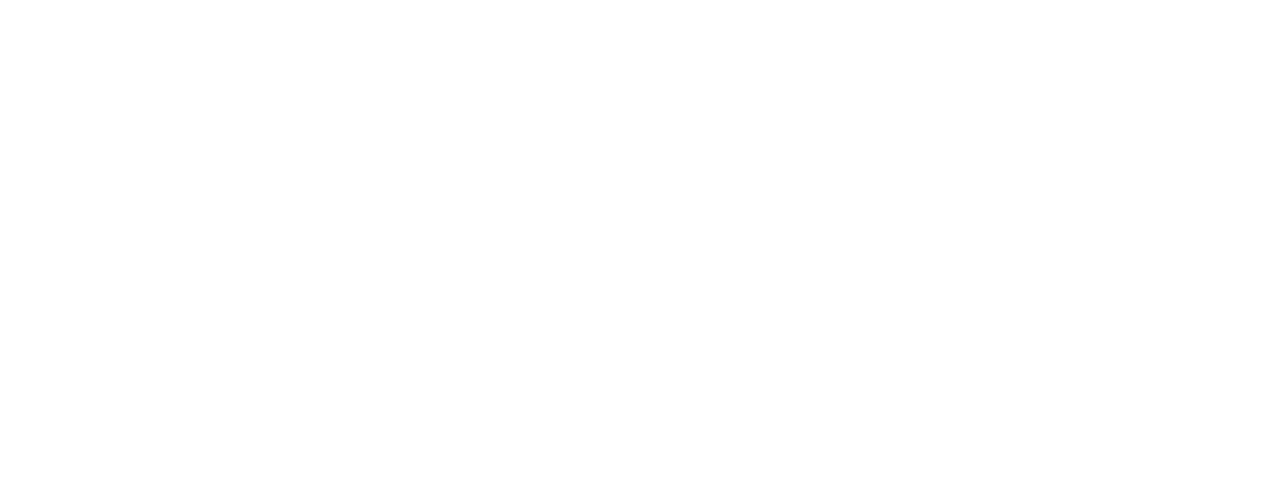
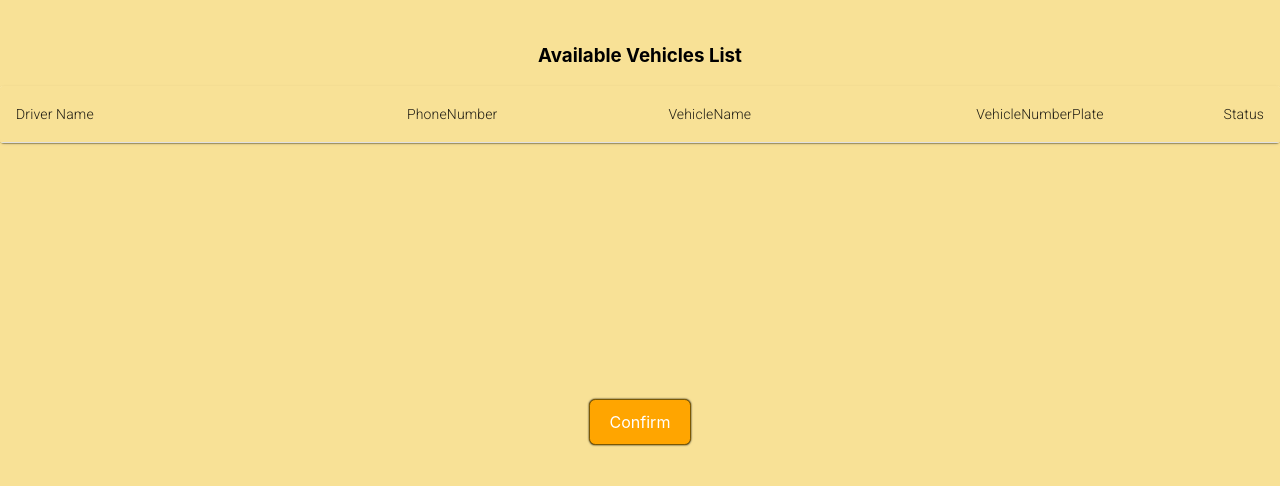
Before and after one commit to dvimukthi/cab-service-system, a React (Create React App) app: page /availablevehicles in a window 1280 px wide. Before the commit this address had no page. Shown: the top 486 px of the page. Built offline with nearby package versions, Linux system fonts and the light colour scheme; a web font is replaced by a local one.

Commit message:
AvailableVehicles

```diff
--- a/src/App.js
+++ b/src/App.js
@@ -15,6 +15,7 @@
 import AddVehicles from "./Components/Admin/Components/AddVehicles";
 import AddVehicleCategories from "./Components/Admin/Components/AddVehicleCategories";
 import Branch from "./Components/Admin/Components/Branch";
+import AvailableVehicles from "./Components/BookingComponent/BookingPopupComponents/AvailableVehicles";
 
 function App() {
   return (
@@ -30,6 +31,11 @@
         <Route path="/admin" exact element={<Admin />} />
         <Route path="/customerprofile" exact element={<CustomerProfile />} />
         <Route path="/driver" exact element={<Driver />} />
+        <Route
+          path="/availablevehicles"
+          exact
+          element={<AvailableVehicles />}
+        />
 
         <Route path="/driverlist" exact element={<DriverList />} />
         <Route path="/addvehicles" exact element={<AddVehicles />} />
--- a/src/Components/BookingComponent/BookingBody/PlaceBooking.js
+++ b/src/Components/BookingComponent/BookingBody/PlaceBooking.js
@@ -1,8 +1,19 @@
 import React from "react";
+import { useNavigate } from "react-router";
 import "./PlaceBooking.css";
 
 function PlaceBooking() {
-  return <div className="PlaceBooking__btn">Confirm Booking</div>;
+  const navigate = useNavigate();
+
+  const loadAvailableVehicles = () => {
+    navigate("/availablevehicles");
+  };
+
+  return (
+    <div className="PlaceBooking__btn" onClick={loadAvailableVehicles}>
+      Confirm Booking
+    </div>
+  );
 }
 
 export default PlaceBooking;
--- /dev/null
+++ b/src/Components/BookingComponent/BookingPopupComponents/AvailableVehicles.css
@@ -0,0 +1,37 @@
+*{
+    background: rgb(248, 225, 150);
+}
+
+.AvailableVehicles__Container {
+    display: flex;
+    flex-direction: column;
+    background: rgb(248, 225, 150);
+    height: auto;
+    margin-top: 2%;
+}
+
+.AvailableVehicles__Container h3 {
+    text-align: center;
+}
+
+
+.Confirm__Booking__btn {
+    margin-top: 20%;
+    align-self: center;
+    text-align: center;
+    height: 20px;
+    color: white;
+    background: orange;
+    padding: 0.75rem 1.2rem;
+    border-radius: 0.4rem;
+    cursor: pointer;
+    border: 1px solid rgb(123, 88, 2);
+    transition: all 0.3s;
+    box-shadow: 0px 0px 2px 0px rgba(0, 0, 0, 1);
+}
+
+.Confirm__Booking__btn:hover {
+    background: rgb(226, 173, 0);
+    color: black;
+    border: 1px solid rgb(123, 88, 2);
+}
--- /dev/null
+++ b/src/Components/BookingComponent/BookingPopupComponents/AvailableVehicles.js
@@ -0,0 +1,69 @@
+import React from "react";
+import "./AvailableVehicles.css";
+import Table from "@mui/material/Table";
+import TableBody from "@mui/material/TableBody";
+import TableCell from "@mui/material/TableCell";
+import TableContainer from "@mui/material/TableContainer";
+import TableHead from "@mui/material/TableHead";
+import TableRow from "@mui/material/TableRow";
+import Paper from "@mui/material/Paper";
+import { Button } from "@mui/material";
+
+function createData(
+  DriverName,
+  PhoneNumber,
+  VehicleName,
+  VehicleNumberPlate,
+  Status
+) {
+  return {
+    DriverName,
+    PhoneNumber,
+    VehicleName,
+    VehicleNumberPlate,
+    Status,
+  };
+}
+
+const rows = [];
+
+function AvailableVehicles() {
+  return (
+    // Available vehicles table
+    <div className="AvailableVehicles__Container">
+      <h3>Available Vehicles List</h3>
+      <TableContainer component={Paper}>
+        <Table sx={{ minWidth: 650 }} aria-label="simple table">
+          <TableHead>
+            <TableRow>
+              <TableCell>Driver Name</TableCell>
+              <TableCell align="right">PhoneNumber</TableCell>
+              <TableCell align="right">VehicleName</TableCell>
+              <TableCell align="right">VehicleNumberPlate</TableCell>
+              <TableCell align="right">Status</TableCell>
+            </TableRow>
+          </TableHead>
+          <TableBody>
+            {rows.map((row) => (
+              <TableRow
+                key={row.name}
+                sx={{ "&:last-child td, &:last-child th": { border: 0 } }}
+              >
+                <TableCell component="th" scope="row">
+                  {row.name}
+                </TableCell>
+                <TableCell align="right">{row.pickupLocation}</TableCell>
+                <TableCell align="right">{row.dropLocation}</TableCell>
+                <TableCell align="right">{row.kilometers}</TableCell>
+                <TableCell align="right">{row.price}</TableCell>
+              </TableRow>
+            ))}
+          </TableBody>
+        </Table>
+      </TableContainer>
+      <div className="Confirm__Booking__btn">Confirm</div>
+    </div>
+  );
+}
+
+export default AvailableVehicles;
```
